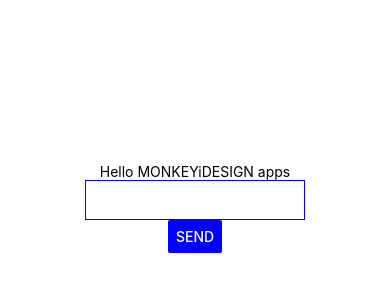
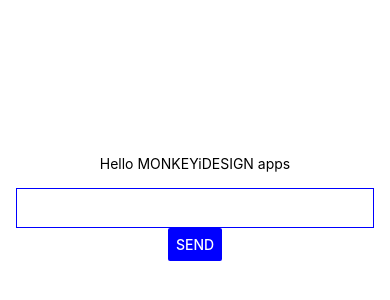
Before and after one commit to monkeyidesign/react-native, a React Native app: screen / in a window 390 px wide. Shown: the part 214-514 px from the top of the page. Built offline with nearby package versions, Linux system fonts and the light colour scheme.

Commit message:
Adding styles on app

```diff
--- a/App.js
+++ b/App.js
@@ -24,7 +24,7 @@
 
     this.setState({changeMsg: arr, msgValue: ''});
   };
-  removeItemArray = (k) => {
+  removeItemArray = k => {
     var arr = this.state.changeMsg;
 
     //searching array index
@@ -53,12 +53,16 @@
   render() {
     return (
       <View style={myStyle.container}>
+        <View style={myStyle.MonkeyStyle}>
           <Text>Hello MONKEYiDESIGN apps</Text>
+        </View>
+        <View style={myStyle.MonkeyStyleInput}>
           <TextInput
             style={myStyle.inputStyle}
             onChangeText={text => this.setState({msgValue: text})}
             value={this.state.msgValue}
           />
+        </View>
         <Button title="Send" color="blue" onPress={this.onChangeMsg} />
         {this.renderNewMsgArrayValue()}
         {/*<Text>MSG: {this.state.msgValue}</Text>*/}
@@ -72,11 +76,20 @@
     flex: 1,
     alignItems: 'center',
     justifyContent: 'center',
+    paddingRight: 16,
+    paddingLeft: 16,
   },
   inputStyle: {
     height: 40,
     borderColor: 'blue',
     borderWidth: 1,
+
+  },
+  MonkeyStyle: {
+    marginBottom: 16,
+  },
+  MonkeyStyleInput: {
+    alignSelf: 'stretch',
   },
 };
 export default App;
```
Lines whose indentation alone changed are shown as unchanged.
